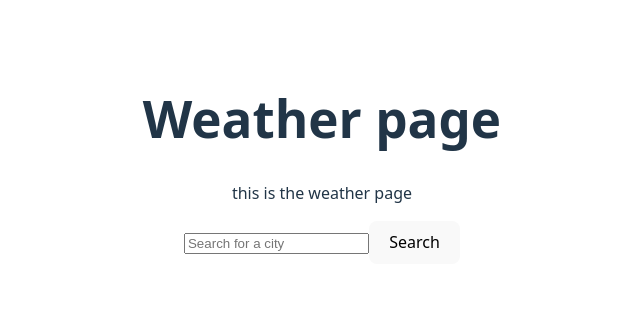
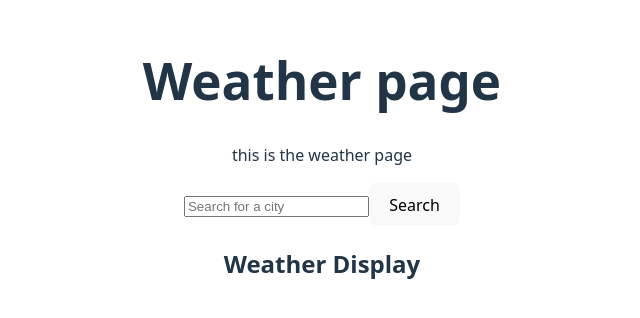
Before and after one commit to solenedel/realtime-weather-app, a React (Vite) app in the folder frontend/: page /weather in a window 1280 px wide. Shown: the part 240-558 px from the top of the page, without its empty margins (318-958 px from the left). Built offline with nearby package versions, Linux system fonts and the light colour scheme.

Commit message:
working on weather display component

```diff
--- a/frontend/src/components/Searchbar.tsx
+++ b/frontend/src/components/Searchbar.tsx
@@ -1,7 +1,20 @@
 import React, { useState, useEffect } from 'react';
 import axios from 'axios';
 
-const Searchbar = () => {
+interface WeatherDataForDisplay {
+  city: string;
+  humidity: string;
+  temperature: string;
+  weather_code: string;
+  wind: string;
+  time: string;
+}
+
+interface SearchbarProps {
+  setWeatherData: React.Dispatch<React.SetStateAction<WeatherDataForDisplay>>;
+}
+
+const Searchbar = ({ setWeatherData }: SearchbarProps) => {
   const [city, setCity] = useState('');
 
   // reset city state when component mounts
@@ -26,10 +39,9 @@ const Searchbar = () => {
 
     // if success, clear city state and show weather display
     if (response.status === 200) {
+      setWeatherData(response.data);
       setCity('');
     }
-
-    // if error, show error message
   };
 
   return (
--- a/frontend/src/components/WeatherDisplay.tsx
+++ b/frontend/src/components/WeatherDisplay.tsx
@@ -1,5 +1,14 @@
-function WeatherDisplay() {
-  return (  );
+function WeatherDisplay({
+  WeatherData,
+}: {
+  WeatherData: WeatherDataForDisplay;
+}) {
+  return (
+    <section>
+      <h2>Weather Display</h2>
+      {WeatherData.city}
+    </section>
+  );
 }
 
 export default WeatherDisplay;
--- a/frontend/src/pages/Weather.tsx
+++ b/frontend/src/pages/Weather.tsx
@@ -1,11 +1,32 @@
 import Searchbar from '../components/Searchbar';
+import WeatherDisplay from '../components/WeatherDisplay';
+import { useState } from 'react';
+
+interface WeatherDataForDisplay {
+  city: string;
+  humidity: string;
+  temperature: string;
+  weather_code: string;
+  wind: string;
+  time: string;
+}
 
 const Weather = () => {
+  const [weatherData, setWeatherData] = useState<WeatherDataForDisplay>({
+    city: '',
+    humidity: '',
+    temperature: '',
+    weather_code: '',
+    wind: '',
+    time: '',
+  });
+
   return (
     <div>
       <h1>Weather page</h1>
       <p>this is the weather page</p>
-      <Searchbar />
+      <Searchbar setWeatherData={setWeatherData} />
+      <WeatherDisplay WeatherData={weatherData} />
     </div>
   );
 };
```
